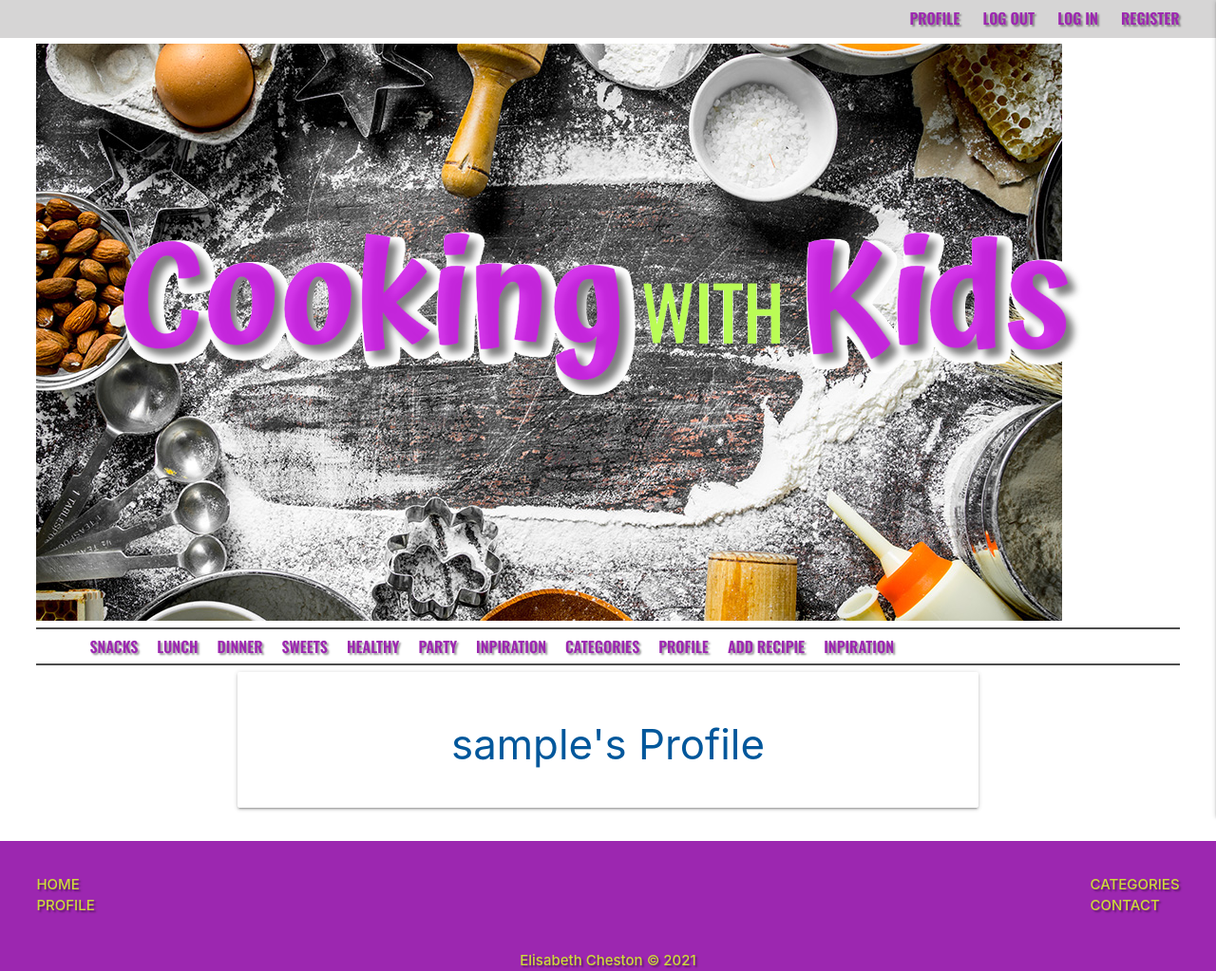
After one commit to ElisabethCheston/KidsCooking, a Flask app: page /profile/1 in a window 1280 px wide. The commit adds this page. Shown: the whole page at 95% size. Run offline with Flask 2, Linux system fonts and the light colour scheme; the visitor is signed in with stand-in values (Sample User, id 1); a database or web service that is not in the repository returns one stand-in record (values such as "Sample title"); some libraries are stand-ins or nearby versions; some web fonts are replaced.

Commit message:
create profile page and connect to base.html.

```diff
--- a/app.py
+++ b/app.py
@@ -18,6 +18,8 @@ app.secret_key = os.environ.get("SECRET_KEY")
 mongo = PyMongo(app)
 
 # ------- Recipes --------
+
+
 @app.route("/")
 @app.route("/get_recipes")
 def get_recipes():
@@ -25,6 +27,8 @@ def get_recipes():
     return render_template("recipes.html", recipes=recipes)
 
 # ------- Registration --------
+
+
 @app.route("/register", methods=["GET", "POST"])
 def register():
     if request.method == "POST":
@@ -48,6 +52,8 @@ def register():
     return render_template("register.html")
 
 # ------- Login --------
+
+
 @app.route("/login", methods=["GET", "POST"])
 def login():
     if request.method == "POST":
@@ -55,16 +61,20 @@ def login():
         existing_user = mongo.db.users.find_one(
             {"username": request.form.get("username").lower()})
 
+
         if existing_user:
-            # ensure hashed password matches user input
-            if check_password_hash(
-                existing_user["password"], request.form.get("password")):
-                    session["user"] = request.form.get("username").lower()
-                    flash("Welcome, {}".format(request.form.get("username")))
-            else:
-                # invalid password match
-                flash("Incorrect Username and/or Password")
-                return redirect(url_for("login"))
+                    # ensure hashed password matches user input
+                    if check_password_hash(
+                            existing_user["password"], request.form.get("password")):
+                                session["user"] = request.form.get("username").lower()
+                                flash("Welcome, {}".format(
+                                    request.form.get("username")))
+                                return redirect(url_for(
+                                    "profile", username=session["user"]))
+                    else:
+                        # invalid password match
+                        flash("Incorrect Username and/or Password")
+                        return redirect(url_for("login"))
 
         else:
             # username doesn't exist
@@ -73,6 +83,14 @@ def login():
 
     return render_template("login.html")
 
+# ------- Profile --------
+@app.route("/profile/<username>", methods=["GET", "POST"])
+def profile(username):
+    # grab the session user's username from db
+    username = mongo.db.users.find_one(
+        {"username": session["user"]})["username"]
+    return render_template("profile.html", username=username)
+
 
 if __name__ == "__main__":
     app.run(host=os.environ.get("IP"),
--- a/templates/base.html
+++ b/templates/base.html
@@ -27,7 +27,7 @@
                 <div class="nav-wrapper valign-wrapper col s12 right">
                     <!-- User logged in out -->
                     <div class="right text-shadow purple-text accent-3">
-                        <a href="#!" class="small-link headlinks">PROFILE</a>
+                        <a href="{{ url_for('profile', username=session['user']) }}" class="small-link headlinks">PROFILE</a>
                         <a href="#" class="small-link headlinks">LOG OUT</a>
                         <a href="{{ url_for('login') }}" class="small-link headlinks">LOG IN</a>
                         <a href="{{ url_for('register') }}" class="small-link headlinks">REGISTER</a>
@@ -62,7 +62,7 @@
                         <li><a href="#!" class="small-link headlinks">INPIRATION</a></li>
 
                         <li><a href="#!" class="small-link headlinks">CATEGORIES</a></li>
-                        <li><a href="#!" class="small-link headlinks">PROFILE</a></li>
+                        <li><a href="{{ url_for('profile', username=session['user']) }}" class="small-link headlinks">PROFILE</a></li>
                         <li><a href="#!" class="small-link headlinks">ADD RECIPIE</a></li>
                         <li><a href="#!" class="small-link headlinks">INPIRATION</a></li>
                     </ul>
@@ -78,7 +78,7 @@
                     <li><a href="#!" class="small-link headlinks">INPIRATION</a></li>
 
                     <li><a href="#!" class="small-link headlinks">CATEGORIES</a></li>
-                    <li><a href="#!" class="small-link headlinks">PROFILE</a></li>
+                    <li><a href="{{ url_for('profile', username=session['user']) }}" class="small-link headlinks">PROFILE</a></li>
                     <li><a href="#!" class="small-link headlinks">ADD RECIPIE</a></li>
                     <li><a href="#!" class="small-link headlinks">INPIRATION</a></li>
                 </ul>
@@ -111,7 +111,7 @@
             <div class="row col l4 offset-l2 s12 ">
                 <ul class="left">
                     <li><a class="lime-text left-align" href="#!">HOME</a></li>
-                    <li><a class="lime-text left-align" href="#!">PROFILE</a></li>
+                    <li><a class="lime-text left-align" href="{{ url_for('profile', username=session['user']) }}">PROFILE</a></li>
                 </ul>
                 <ul class="right">
                     <li><a class="lime-text right-align" href="{{ url_for('get_recipes') }}">CATEGORIES</a></li>
--- /dev/null
+++ b/templates/profile.html
@@ -0,0 +1,14 @@
+{% extends "base.html" %}
+{% block content %}
+
+<div class="row">
+    <div class="col s12 m8 offset-m2">
+        <div class="card-panel">
+            <h3 class="center-align light-blue-text text-darken-4">
+                {{ username }}'s Profile
+            </h3>
+        </div>
+    </div>
+</div>
+
+{% endblock %}
```
